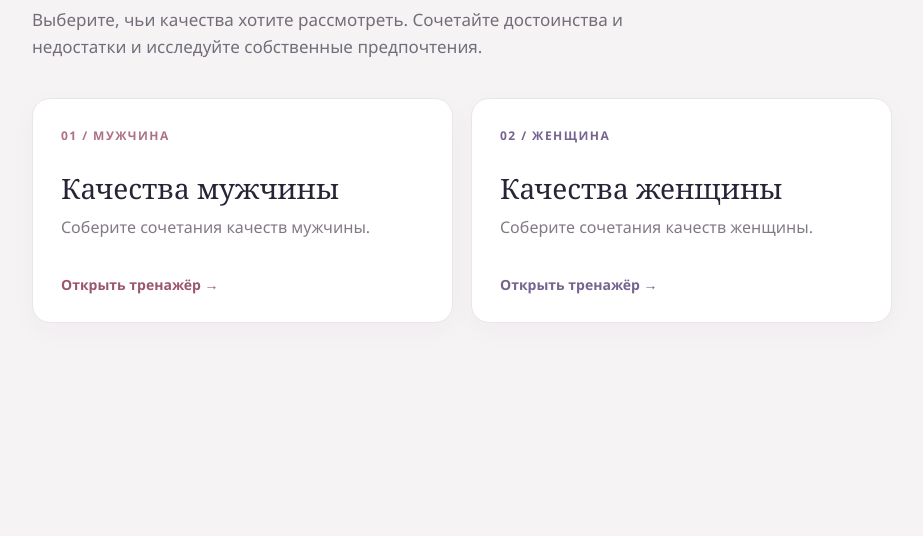
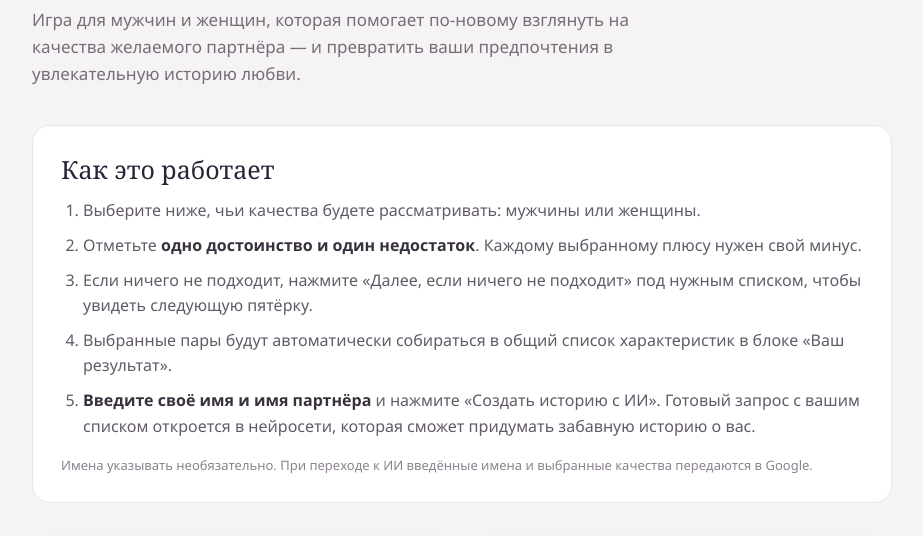
Before and after one commit to Anton890304/Craft_Your_Partner, a plain HTML site: page index.html in a window 1280 px wide. Shown: the part 201-737 px from the top of the page, without its empty margins (178-1101 px from the left). Drawn offline with Linux system fonts and the light colour scheme.

Commit message:
Explain how to use the trainer

```diff
--- a/index.html
+++ b/index.html
@@ -11,6 +11,12 @@
     .eyebrow { color: #9b566a; font-size: 12px; font-weight: 700; letter-spacing: .18em; text-transform: uppercase; }
     h1 { font: 400 clamp(36px, 7vw, 58px)/1.1 Georgia, serif; letter-spacing: -.035em; margin: 15px 0; }
     .intro { max-width: 620px; color: #746d79; font-size: 17px; line-height: 1.6; margin: 0 0 38px; }
+    .guide { margin: 0 0 36px; padding: 26px 28px; border: 1px solid #eae5e9; border-radius: 18px; background: #fff; }
+    .guide h2 { margin: 0 0 12px; font-size: 25px; }
+    .guide ol { margin: 0; padding-left: 22px; color: #625a68; line-height: 1.6; }
+    .guide li + li { margin-top: 9px; }
+    .guide strong { color: #39313e; }
+    .guide .note { margin: 17px 0 0; color: #8b828d; font-size: 13px; line-height: 1.5; }
     .choices { display: grid; grid-template-columns: repeat(2, minmax(0, 1fr)); gap: 18px; }
     .choice { display: flex; flex-direction: column; min-height: 225px; padding: 28px; border: 1px solid #eae5e9; border-radius: 18px; background: white; color: inherit; text-decoration: none; box-shadow: 0 8px 28px #34203808; transition: transform .2s, box-shadow .2s, border-color .2s; }
     .choice:hover { transform: translateY(-4px); border-color: #d9bbc8; box-shadow: 0 14px 32px #34203812; }
@@ -28,7 +34,18 @@
   <main>
     <div class="eyebrow">Интерактивный тренажёр</div>
     <h1>Конструктор качеств партнёра</h1>
-    <p class="intro">Выберите, чьи качества хотите рассмотреть. Сочетайте достоинства и недостатки и исследуйте собственные предпочтения.</p>
+    <p class="intro">Игра для мужчин и женщин, которая помогает по-новому взглянуть на качества желаемого партнёра — и превратить ваши предпочтения в увлекательную историю любви.</p>
+    <section class="guide" aria-labelledby="guide-title">
+      <h2 id="guide-title">Как это работает</h2>
+      <ol>
+        <li>Выберите ниже, чьи качества будете рассматривать: мужчины или женщины.</li>
+        <li>Отметьте <strong>одно достоинство и один недостаток</strong>. Каждому выбранному плюсу нужен свой минус.</li>
+        <li>Если ничего не подходит, нажмите «Далее, если ничего не подходит» под нужным списком, чтобы увидеть следующую пятёрку.</li>
+        <li>Выбранные пары будут автоматически собираться в общий список характеристик в блоке «Ваш результат».</li>
+        <li><strong>Введите своё имя и имя партнёра</strong> и нажмите «Создать историю с ИИ». Готовый запрос с вашим списком откроется в нейросети, которая сможет придумать забавную историю о вас.</li>
+      </ol>
+      <p class="note">Имена указывать необязательно. При переходе к ИИ введённые имена и выбранные качества передаются в Google.</p>
+    </section>
     <div class="choices">
       <a class="choice" href="man.html"><span class="number">01 / МУЖЧИНА</span><h2>Качества мужчины</h2><p class="description">Соберите сочетания качеств мужчины.</p><span class="link">Открыть тренажёр →</span></a>
       <a class="choice" href="woman.html"><span class="number">02 / ЖЕНЩИНА</span><h2>Качества женщины</h2><p class="description">Соберите сочетания качеств женщины.</p><span class="link">Открыть тренажёр →</span></a>
```
